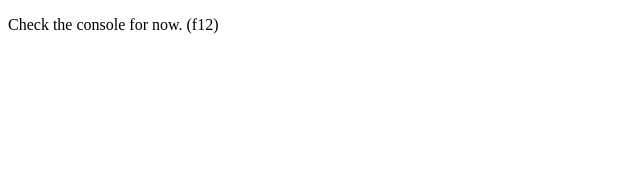
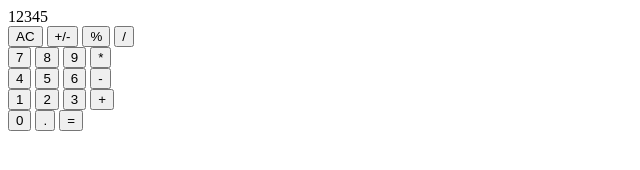
Before and after one commit to rutland-dev/calculator, a plain HTML site: page index.html in a window 1280 px wide. Shown: the whole page, without its empty margins (0-640 px from the left). Drawn offline with Linux system fonts and the light colour scheme.

Commit message:
Add all buttons and their containers
Added all the buttons and containers.

```diff
--- a/index.html
+++ b/index.html
@@ -7,6 +7,43 @@
         <script src="js/script.js" defer></script>
     </head>
     <body>
-        <p>Check the console for now. (f12)</p>
+        <div id="calculator-container">
+            <div id="display-screen">
+                <div id="display-result">
+                    12345
+                </div>
+            </div>
+            <div id="keypad">
+                <div id="first-row">
+                    <button id="clear" class="top-three">AC</button>
+                    <button id="plus-minus" class="top-three">+/-</button>
+                    <button id="percent" class="top-three">%</button>
+                    <button id="divide" class="operator">/</button>
+                </div>
+                <div id="second-row">
+                    <button id="seven" class="number">7</button>
+                    <button id="eight" class="number">8</button>
+                    <button id="nine" class="number">9</button>
+                    <button id="multiply" class="operator">*</button>
+                </div>
+                <div id="third-row">
+                    <button id="four" class="number">4</button>
+                    <button id="five" class="number">5</button>
+                    <button id="six" class="number">6</button>
+                    <button id="subtract" class="operator">-</button>
+                </div>
+                <div id="fourth-row">
+                    <button id="one" class="number">1</button>
+                    <button id="two" class="number">2</button>
+                    <button id="three" class="number">3</button>
+                    <button id="add" class="operator">+</button>
+                </div>
+                <div id="fifth-row">
+                    <button id="zero" class="number">0</button>
+                    <button id="point" class="number">.</button>
+                    <button id="equal" class="operator">=</button>
+                </div>
+            </div>
+        </div>
     </body>
 </html>
```
